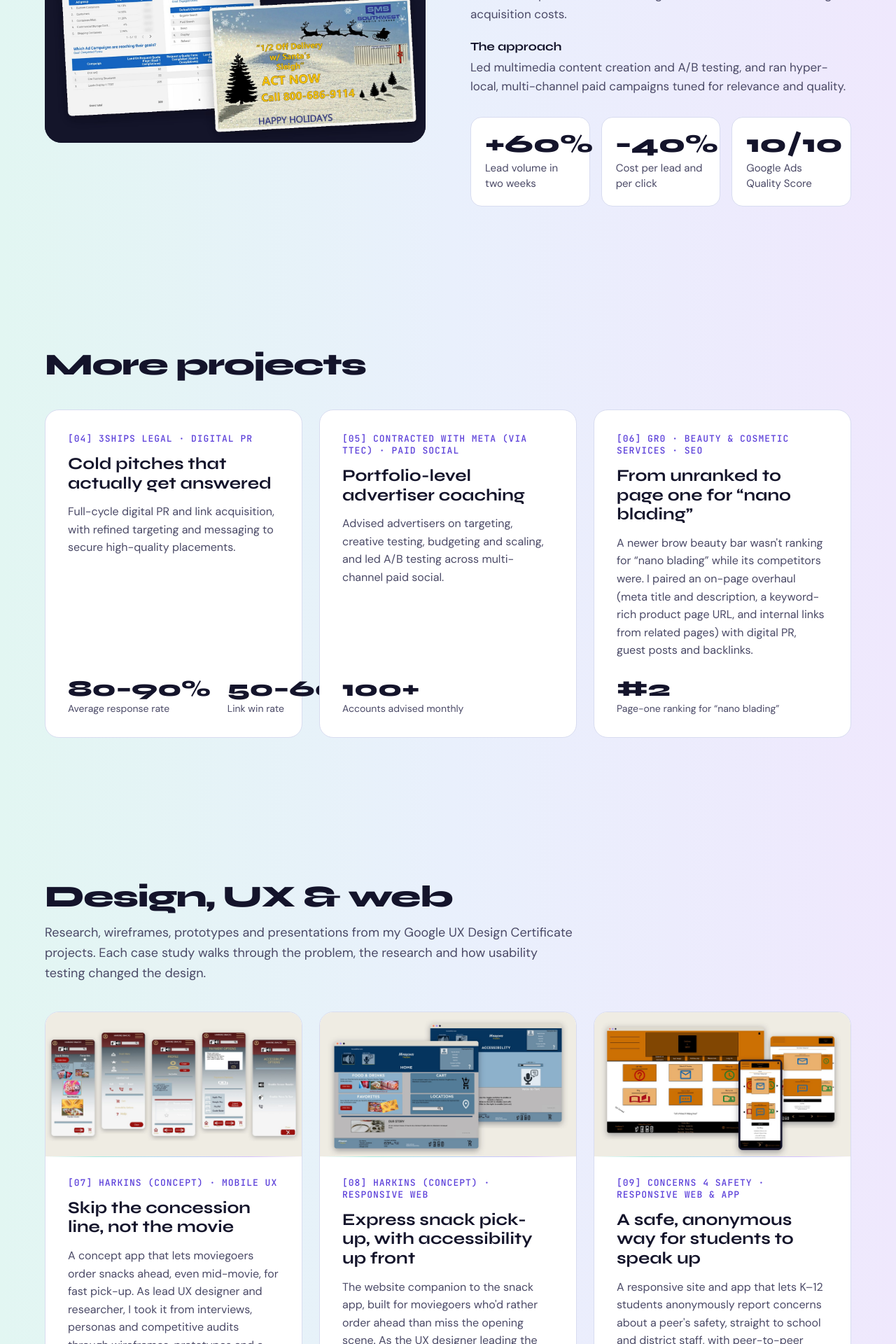
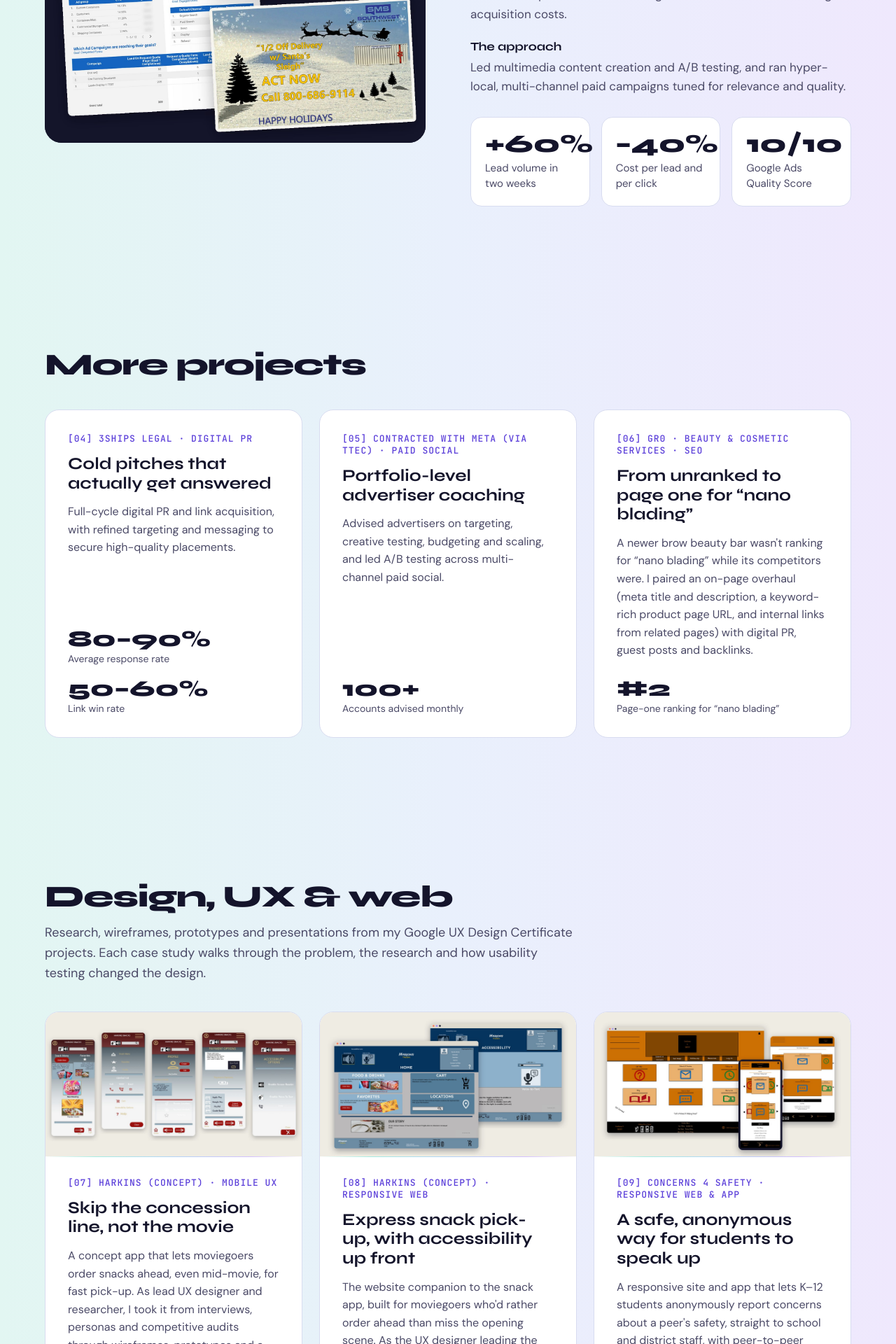
Before and after one commit to JBreezeA/jenalston-site, a Jekyll site: the page built from case-studies.html, in a window 1280 px wide. Shown: the part 4430-6350 px from the top of the page at 70% size. Built offline with Jekyll 4.4.1, drawn with Linux system fonts in a browser that asks for light colours.

Commit message:
Update case-studies.html

```diff
--- a/case-studies.html
+++ b/case-studies.html
@@ -261,7 +261,7 @@ social_description: "AI Overview and ChatGPT inclusion in under 10 days, #1 AI
 <div class="u53">[04] 3Ships Legal · Digital PR</div>
 <h3 class="u45">Cold pitches that actually get answered</h3>
 <p class="u54">Full-cycle digital PR and link acquisition, with refined targeting and messaging to secure high-quality placements.</p>
-<div class="u55">
+<div class="u55" style="flex-wrap:wrap;row-gap:14px">
 <div><div class="u30" style="white-space:nowrap">80&ndash;90%</div><div class="u31">Average response rate</div></div>
 <div><div class="u30" style="white-space:nowrap">50&ndash;60%</div><div class="u31">Link win rate</div></div>
 </div>
```
